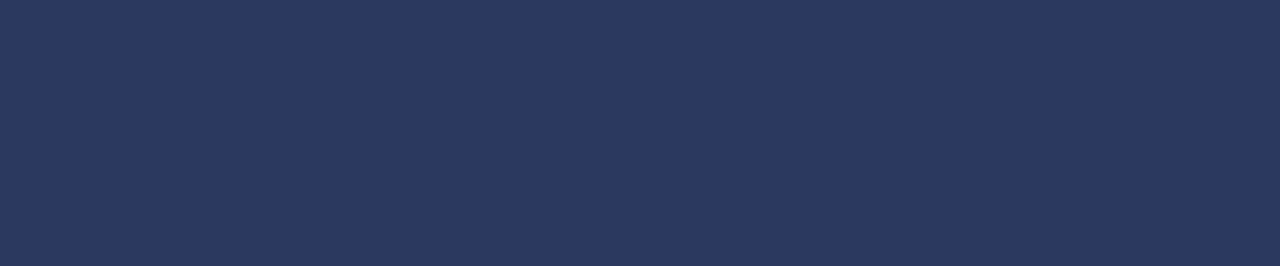
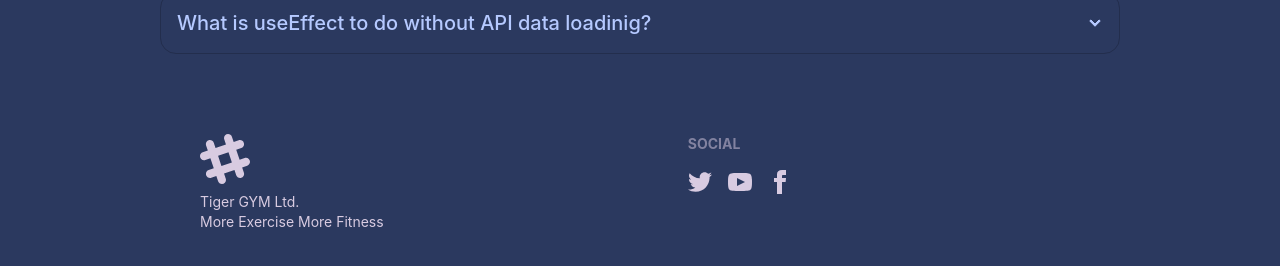
Before and after one commit to amernadim/GYM-Center, a React (Create React App) app: page / in a window 1280 px wide. Shown: the part 1092-1358 px from the top of the page. Before the commit the page ends 1018 px from the top, so only its background shows below. Built offline with nearby package versions, Linux system fonts and the light colour scheme.

Commit message:
added some style

```diff
--- a/src/App.js
+++ b/src/App.js
@@ -2,6 +2,7 @@
 import './App.css';
 import Card from './component/Card/Card';
 import Details from './component/Details/Details';
+import Footer from './component/Footer/Footer';
 import Question from './component/Question/Question';
 
 function App() {
@@ -24,6 +25,7 @@
      </div>
      </div>
      <Question></Question>
+     <Footer></Footer>
     </div>
   );
 }
--- a/src/component/Card/Card.js
+++ b/src/component/Card/Card.js
@@ -18,7 +18,7 @@
       <a href='/' className="btn btn-ghost normal-case text-2xl"><FontAwesomeIcon icon={faCode} className="mr-4" /> Tiger Gym</a>
       </div>
       <h2 className='ml-4 text-xl'>Select today’s exercise</h2>
-     <div className='grid grid-cols-1 md:grid-cols-2 lg:grid-cols-3 mt-10 gap-4'>
+     <div className='grid grid-cols-1 sm:grid-cols-2 lg:grid-cols-3 mt-10 gap-4'>
       {
         cards.map(card => <SingleCard key={card.id} card={card} addToCard={addToCard}></SingleCard>)
       }
@@ -35,7 +35,7 @@
   const{age ,img,time,name} = card;
   return(
     <div className="card card-compact w-96 bg-base-100 shadow-xl w-full">
-  <figure><img className='w-full rounded h-40' src={img} alt="Shoes" /></figure>
+  <figure><img className='w-full rounded h-40 sm:h-56' src={img} alt="Shoes" /></figure>
   <div className="card-body">
     <h2 className="card-title">{name}</h2>
     <p>For Age : {age}</p>
--- a/src/component/Details/Details.js
+++ b/src/component/Details/Details.js
@@ -1,20 +1,17 @@
 import React, { useState } from 'react';
 import Myself from '../MySelf/Myself';
-// import Swal from 'sweetalert2'
 import Swal from 'sweetalert2'
+
 
 const Details = ({times}) => {
   const [breack,setBreack] = useState(0);
-
   const breakTime = (breackTime) => {
 
     const previousBreakTime = localStorage.getItem("breackTime");
-
     if(previousBreakTime){
       console.log(previousBreakTime);
       // console.log(breackTime);
-      setBreack();
-
+      setBreack(previousBreakTime);
     } else {
       // setBreack(breackTime);
       localStorage.setItem("breackTime", breackTime);
@@ -51,7 +48,7 @@
 };
 
 const handleSweetAlert = () => {
-  Swal.fire("Good job!", "You clicked the button!", "success");
+  Swal.fire("Good job!", "Your Activity Completed!", "success");
 };
 
 const Exercise = ({time,breack}) => {
--- /dev/null
+++ b/src/component/Footer/Footer.js
@@ -0,0 +1,25 @@
+import React from 'react';
+
+const Footer = () => {
+  return (
+    <div>
+      <footer className="footer p-10 base-100 text-neutral-content mt-10 w-9/12 mx-auto">
+  <div>
+    <svg width="50" height="50" viewBox="0 0 24 24" xmlns="http://www.w3.org/2000/svg" fillRule="evenodd" clipRule="evenodd" className="fill-current"><path d="M22.672 15.226l-2.432.811.841 2.515c.33 1.019-.209 2.127-1.23 2.456-1.15.325-2.148-.321-2.463-1.226l-.84-2.518-5.013 1.677.84 2.517c.391 1.203-.434 2.542-1.831 2.542-.88 0-1.601-.564-1.86-1.314l-.842-2.516-2.431.809c-1.135.328-2.145-.317-2.463-1.229-.329-1.018.211-2.127 1.231-2.456l2.432-.809-1.621-4.823-2.432.808c-1.355.384-2.558-.59-2.558-1.839 0-.817.509-1.582 1.327-1.846l2.433-.809-.842-2.515c-.33-1.02.211-2.129 1.232-2.458 1.02-.329 2.13.209 2.461 1.229l.842 2.515 5.011-1.677-.839-2.517c-.403-1.238.484-2.553 1.843-2.553.819 0 1.585.509 1.85 1.326l.841 2.517 2.431-.81c1.02-.33 2.131.211 2.461 1.229.332 1.018-.21 2.126-1.23 2.456l-2.433.809 1.622 4.823 2.433-.809c1.242-.401 2.557.484 2.557 1.838 0 .819-.51 1.583-1.328 1.847m-8.992-6.428l-5.01 1.675 1.619 4.828 5.011-1.674-1.62-4.829z"></path></svg>
+    <p>Tiger GYM Ltd.<br/>More Exercise More Fitness</p>
+  </div>
+  <div>
+    <span className="footer-title">Social</span>
+    <div className="grid grid-flow-col gap-4">
+      <a><svg xmlns="http://www.w3.org/2000/svg" width="24" height="24" viewBox="0 0 24 24" className="fill-current"><path d="M24 4.557c-.883.392-1.832.656-2.828.775 1.017-.609 1.798-1.574 2.165-2.724-.951.564-2.005.974-3.127 1.195-.897-.957-2.178-1.555-3.594-1.555-3.179 0-5.515 2.966-4.797 6.045-4.091-.205-7.719-2.165-10.148-5.144-1.29 2.213-.669 5.108 1.523 6.574-.806-.026-1.566-.247-2.229-.616-.054 2.281 1.581 4.415 3.949 4.89-.693.188-1.452.232-2.224.084.626 1.956 2.444 3.379 4.6 3.419-2.07 1.623-4.678 2.348-7.29 2.04 2.179 1.397 4.768 2.212 7.548 2.212 9.142 0 14.307-7.721 13.995-14.646.962-.695 1.797-1.562 2.457-2.549z"></path></svg></a>
+      <a><svg xmlns="http://www.w3.org/2000/svg" width="24" height="24" viewBox="0 0 24 24" className="fill-current"><path d="M19.615 3.184c-3.604-.246-11.631-.245-15.23 0-3.897.266-4.356 2.62-4.385 8.816.029 6.185.484 8.549 4.385 8.816 3.6.245 11.626.246 15.23 0 3.897-.266 4.356-2.62 4.385-8.816-.029-6.185-.484-8.549-4.385-8.816zm-10.615 12.816v-8l8 3.993-8 4.007z"></path></svg></a>
+      <a><svg xmlns="http://www.w3.org/2000/svg" width="24" height="24" viewBox="0 0 24 24" className="fill-current"><path d="M9 8h-3v4h3v12h5v-12h3.642l.358-4h-4v-1.667c0-.955.192-1.333 1.115-1.333h2.885v-5h-3.808c-3.596 0-5.192 1.583-5.192 4.615v3.385z"></path></svg></a>
+    </div>
+  </div>
+</footer>
+
+    </div>
+  );
+};
+
+export default Footer;
```
